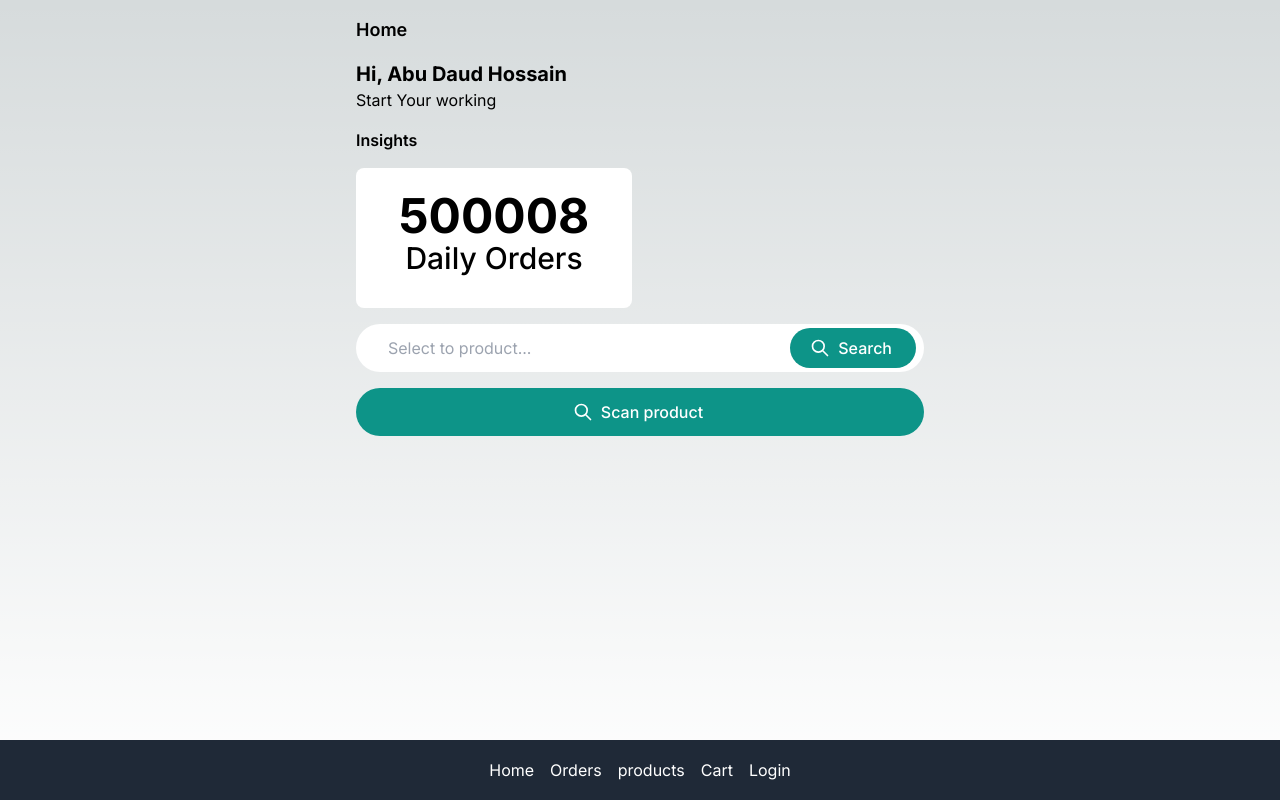
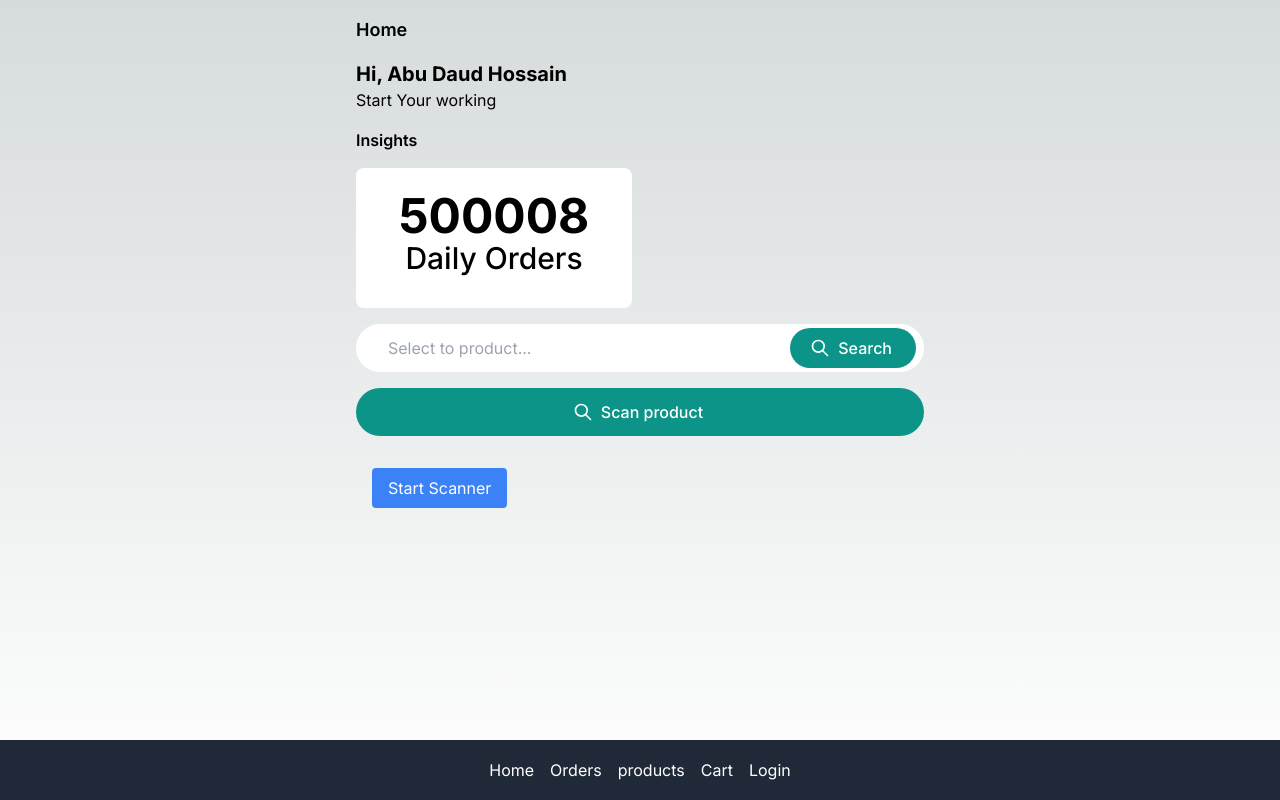
Before and after one commit to abudaudhossain/ishop-salesperson, a Next.js app: page /en in a window 1280 px wide. Built offline with nearby package versions, Linux system fonts and the light colour scheme.

Commit message:
:construction: add scenner

```diff
--- a/app/[locale]/(home)/page.js
+++ b/app/[locale]/(home)/page.js
@@ -1,3 +1,4 @@
+import Scanner from "@/app/components/Scanner";
 import { useTranslations } from "next-intl";
 import Link from "next/link";
 
@@ -59,6 +60,7 @@ export default function Home() {
         </svg>
         Scan product
       </button>
+      <Scanner />
     </main>
   );
 }
--- /dev/null
+++ b/app/components/Scanner.js
@@ -0,0 +1,62 @@
+
+"use client"
+import React, { useState, useEffect } from "react";
+import { Html5QrcodeScanner } from "html5-qrcode";
+
+const Scanner = () => {
+  const [scanning, setScanning] = useState(false);
+  const [result, setResult] = useState("");
+
+  const startScanner = () => {
+    setScanning(true);
+  };
+
+  useEffect(() => {
+    if (scanning) {
+      const scanner = new Html5QrcodeScanner("reader", {
+        fps: 10,
+        qrbox: 250,
+      });
+
+      scanner.render(
+        (decodedText) => {
+          setResult(decodedText);
+          setScanning(false);
+          scanner.clear();
+        },
+        (error) => {
+          console.error("Error scanning:", error);
+        }
+      );
+
+      // Cleanup when component unmounts or scanning stops
+      return () => {
+        scanner.clear();
+      };
+    }
+  }, [scanning]);
+
+  return (
+    <div className="container mx-auto p-4">
+
+      <button
+        className={`px-4 py-2 rounded ${
+          scanning ? "bg-gray-400 cursor-not-allowed" : "bg-blue-500 text-white"
+        }`}
+        onClick={startScanner}
+        disabled={scanning}
+      >
+        {scanning ? "Scanning..." : "Start Scanner"}
+      </button>
+      {scanning && <div id="reader" className="mt-4"></div>}
+      {result && (
+        <div className="mt-4 p-4 bg-green-100 border border-green-300 rounded">
+          <h2 className="text-lg font-semibold">Scan Result:</h2>
+          <p>{result}</p>
+        </div>
+      )}
+    </div>
+  );
+};
+
+export default Scanner;
--- a/package.json
+++ b/package.json
@@ -11,6 +11,7 @@
   "dependencies": {
     "axios": "^1.7.2",
     "framer-motion": "^11.3.28",
+    "html5-qrcode": "^2.3.8",
     "next": "14.2.5",
     "next-intl": "^3.19.0",
     "react": "^18",
```
Also changed, not shown: 1 other file (tests, documents, lock files or other folders).
